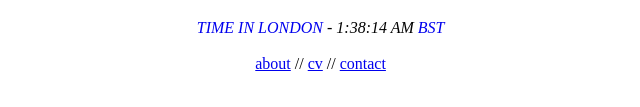
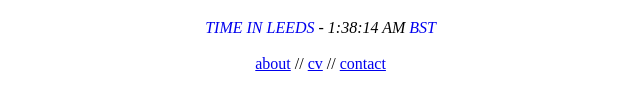
Before and after one commit to liamhallinan/mywebsite, a plain HTML site: page index.html in a window 1280 px wide. Shown: the part 599-706 px from the top of the page, 321-961 px from the left. Drawn offline with Linux system fonts and the light colour scheme.

Commit message:
Update index.html

```diff
--- a/index.html
+++ b/index.html
@@ -45,7 +45,7 @@
         <img src="https://www.yorkshire.com/wp-content/uploads/2022/09/leeds-headrow-and-town-hall-at-night.jpg" style="width:560px;"><br><br>
         <span id="timezone">
             <i>
-                <a href="https://24timezones.com/world_directory/current_london_time.php">TIME IN LONDON</a> - <span id="time">0:00 PM</span> <a href="https://24timezones.com/time-zone/BST">BST</a>
+                <a href="https://24timezones.com/world_directory/current_london_time.php">TIME IN LEEDS</a> - <span id="time">0:00 PM</span> <a href="https://24timezones.com/time-zone/BST">BST</a>
             </i>
         </span>
         <br><br>
```
